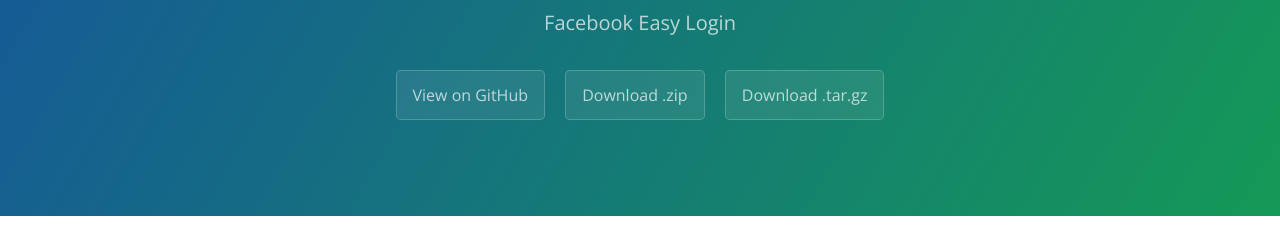
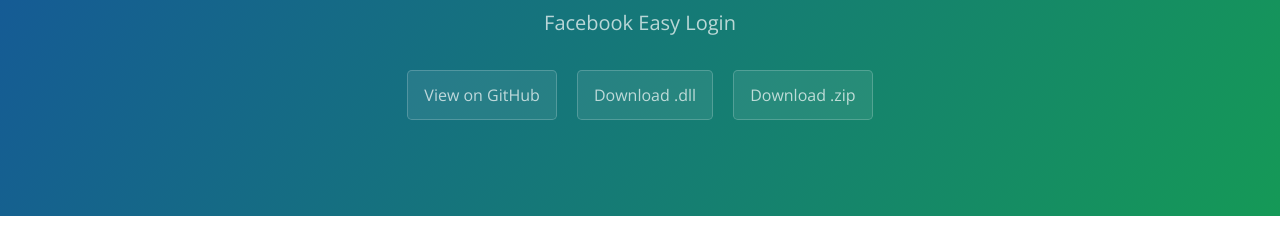
Before and after one commit to PinoyWH1Z/KaizenSoft-FBEL, a plain HTML site: page index.html in a window 1280 px wide. Shown: the part 167-395 px from the top of the page. Drawn offline with nearby package versions, Linux system fonts and the light colour scheme.

Commit message:
Update index.html

```diff
--- a/index.html
+++ b/index.html
@@ -14,8 +14,8 @@
       <h1 class="project-name">KaizenSoft - FBEL</h1>
       <h2 class="project-tagline">Facebook Easy Login</h2>
       <a href="https://github.com/kaizenlouie/KaizenSoft-FBEL" class="btn">View on GitHub</a>
-      <a href="https://github.com/kaizenlouie/KaizenSoft-FBEL/zipball/master" class="btn">Download .zip</a>
-      <a href="https://github.com/kaizenlouie/KaizenSoft-FBEL/tarball/master" class="btn">Download .tar.gz</a>
+      <a href="https://github.com/kaizenlouie/KaizenSoft-FBEL/releases/download/1.0/KaizenSoft.-.FBEL.dll" class="btn">Download .dll</a>
+      <a href="https://github.com/kaizenlouie/KaizenSoft-FBEL/releases/download/1.0/KaizenSoft.-.FBEL.zip" class="btn">Download .zip</a>
     </section>
 
     <section class="main-content">
@@ -62,7 +62,7 @@
         <code>End If</code></p><p></p>
 
       <footer class="site-footer">
-        <span class="site-footer-owner"><a href="https://github.com/kaizenlouie/KaizenSoft-FBEL">KaizenSoft - FBEL</a> is maintained by <a href="https://github.com/kaizenlouie">Lj Albia a.k.a "KaizenLouie"</a>.</span>
+        <span class="site-footer-owner"><a href="https://github.com/kaizenlouie/KaizenSoft-FBEL">KaizenSoft - FBEL</a> is maintained by <a href="https://github.com/kaizenlouie">Lj Albia</a>.</span>
 
          </footer>
 
```
